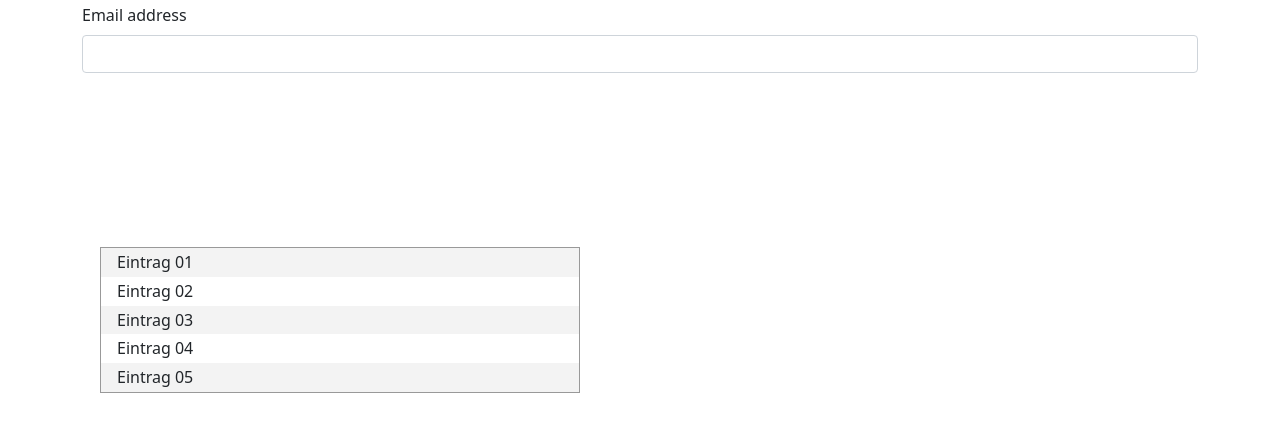
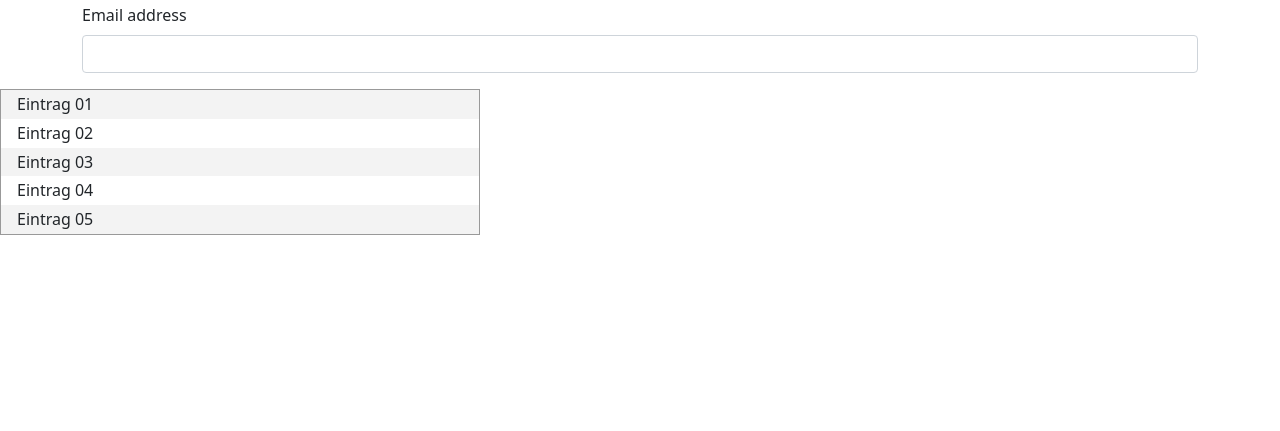
Before and after one commit to machernator/wifi-js-php, a plain HTML site: page autocomplete.html in a window 1280 px wide. Shown: the part 53-484 px from the top of the page. Drawn offline with nearby package versions, Linux system fonts and the light colour scheme.

Commit message:
position koordinaten entfernt

```diff
--- a/css/autocomplete.css
+++ b/css/autocomplete.css
@@ -1,8 +1,6 @@
 .autocomplete {
 	border: 1px solid #999;
 	position: absolute;
-	left: 100px;
-	top: 300px;
 	min-width: 30em;
 }
 
```
